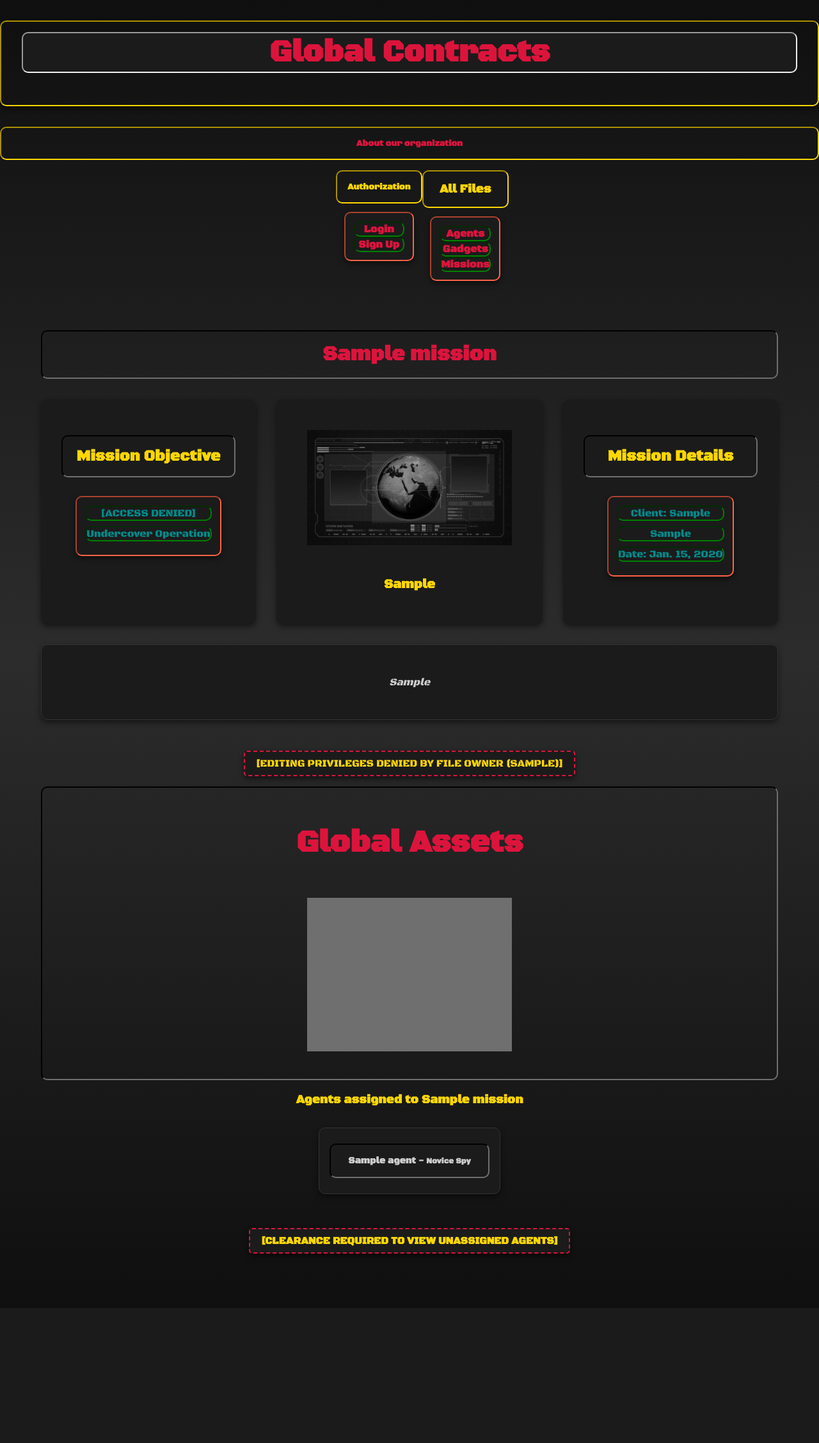
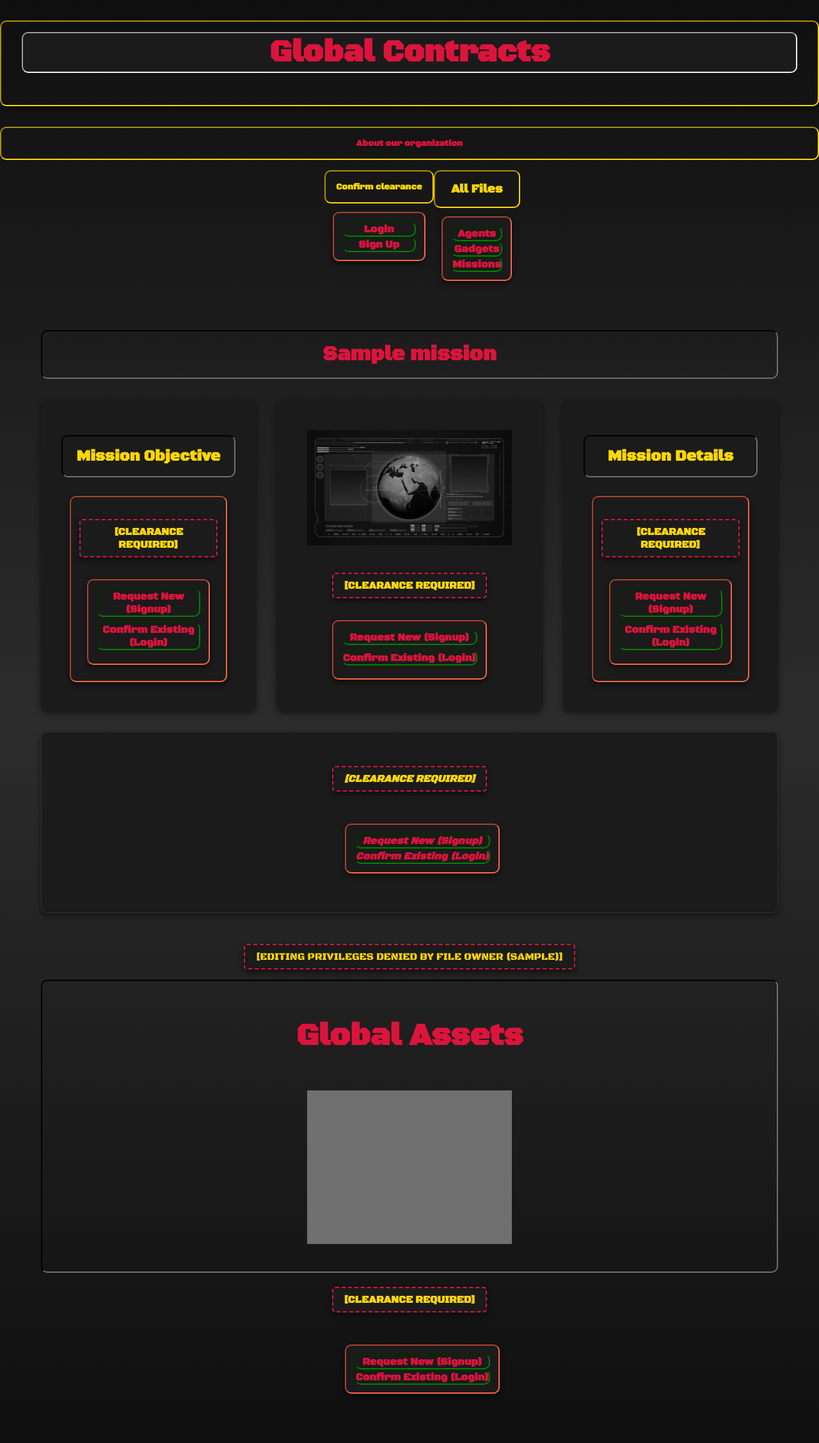
Before and after one commit to ShirtHanger/world-of-contracts, a Django app: page /missions/1/ in a window 1280 px wide. Shown: the whole page at 64% size. Before the commit the page ends 1966 px from the top, so only its background shows below. Run offline with Django 5.2, Linux system fonts and the light colour scheme; tables that the repository leaves empty hold one stand-in row (values such as "Sample post"); grey boxes are pictures that could not be loaded.

Commit message:
Logged out users can view names but cannot view details of data, they are prompted to log in when viewing a detail page

```diff
--- a/main_app/templates/base.html
+++ b/main_app/templates/base.html
@@ -84,7 +84,7 @@
 
           {% else %}
           <section>
-            <h5 class="link-header">Authorization</h5>
+            <h5 class="link-header">Confirm clearance</h5>
             <div class="links-card">
               <li><a href="{% url 'home' %}">Login</a></li>
               <li><a href="{% url 'signup' %}">Sign Up</a></li>
--- a/main_app/templates/missions/mission_detail.html
+++ b/main_app/templates/missions/mission_detail.html
@@ -19,8 +19,18 @@
 
         <ul>
           <div class="links-card">
+            {% if user.is_authenticated %}
             <li>{{ mission.get_urgency_display }}</li>
             <li>{{ mission.get_mission_type_display }}</li>
+            {% else %}
+            <h4 class="redacted-data-label">[Clearance required]</h4>
+    <ul>
+        <div class="links-card">
+            <li><a href="{% url 'signup' %}">Request New (Signup)</a></li>
+            <li><a href="{% url 'home' %}">Confirm Existing (Login)</a></li>
+        </div>
+    </ul>
+            {% endif %}
           </div>
         </ul>
 
@@ -28,7 +38,17 @@
 
       <section class="info-container">
         <img src="{% static 'images/globe.png' %}" alt="Globe">
+        {% if user.is_authenticated %}
         <h3><small>{{ mission.objective }}</small></h3>
+        {% else %}
+        <h4 class="redacted-data-label">[Clearance required]</h4>
+    <ul>
+        <div class="links-card">
+            <li><a href="{% url 'signup' %}">Request New (Signup)</a></li>
+            <li><a href="{% url 'home' %}">Confirm Existing (Login)</a></li>
+        </div>
+    </ul>
+        {% endif %}
       </section>
 
       <section class="stats-container">
@@ -38,9 +58,19 @@
 
           <ul>
             <div class="links-card">
+              {% if user.is_authenticated %}
               <li>Client: {{ mission.client }}</li>
               <li>{{ mission.location }}</li>
               <li>Date: {{ mission.date }}</li>
+              {% else %}
+              <h4 class="redacted-data-label">[Clearance required]</h4>
+    <ul>
+        <div class="links-card">
+            <li><a href="{% url 'signup' %}">Request New (Signup)</a></li>
+            <li><a href="{% url 'home' %}">Confirm Existing (Login)</a></li>
+        </div>
+    </ul>
+              {% endif %}
             </div>
           </ul>
         </div>
@@ -50,7 +80,17 @@
     </div>
 
     <article class="lore-container">
+      {% if user.is_authenticated %}
       <p>{{ mission.debrief }}</p>
+      {% else %}
+      <h4 class="redacted-data-label">[Clearance required]</h4>
+    <ul>
+        <div class="links-card">
+            <li><a href="{% url 'signup' %}">Request New (Signup)</a></li>
+            <li><a href="{% url 'home' %}">Confirm Existing (Login)</a></li>
+        </div>
+    </ul>
+      {% endif %}
     </article>
 
     <!-- Update and delete mission -->
@@ -81,6 +121,8 @@
         <img src="{% static 'images/bw-globe.svg' %}" alt="A Globe" />
       </div>
 
+
+      {% if user.is_authenticated %}
       <h3>Agents assigned to {{ mission.code_name }}</h3>
       <div class="card-container">
         {% if mission.agents.count %}
@@ -103,7 +145,7 @@
         {% endif %}
       </div>
 
-      {% if user.is_authenticated %}
+
       <h3 class="object-title">Unassigned Agents</h3>
       <div class="card-container">
         {% if agents.count %}
@@ -128,7 +170,13 @@
         {% endif %}
       </div>
       {% else %}
-      <h4 class="redacted-data-label">[Clearance required to view unassigned agents]</h4>
+      <h4 class="redacted-data-label">[Clearance required]</h4>
+    <ul>
+        <div class="links-card">
+            <li><a href="{% url 'signup' %}">Request New (Signup)</a></li>
+            <li><a href="{% url 'home' %}">Confirm Existing (Login)</a></li>
+        </div>
+    </ul>
       {% endif %}
 
 
```
Also changed, not shown: main_app/templates/agents/agent_detail.html (+49 -2 lines), main_app/templates/gadgets/gadget_detail.html (+31 -2 lines).
